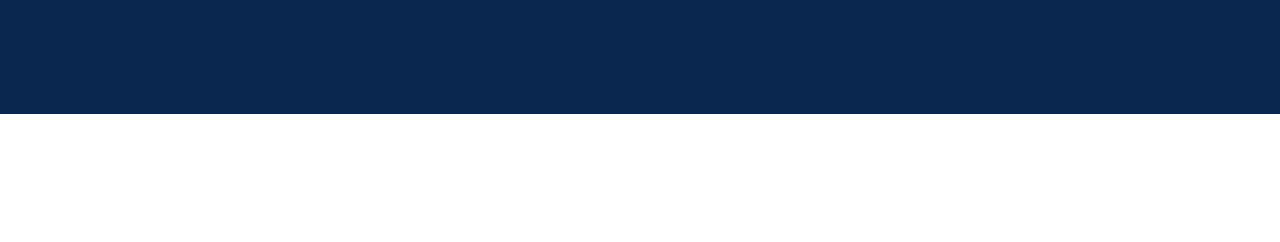
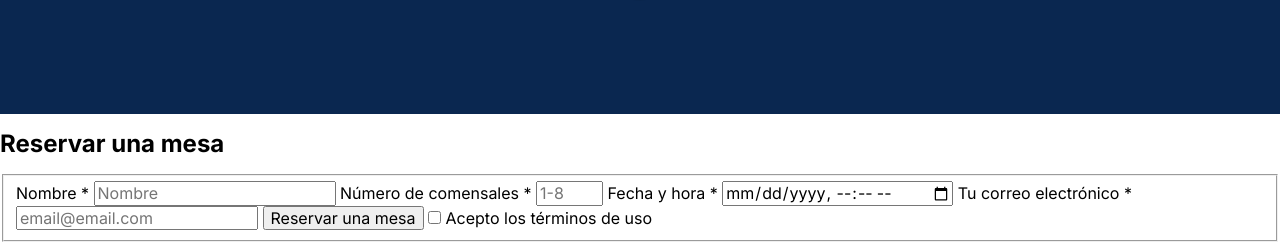
Before and after one commit to eNunezGit/web_project_coffeeshop, a plain HTML site: page index.html in a window 1280 px wide. Shown: the part 1486-1728 px from the top of the page. Before the commit the page ends 1600 px from the top, so only its background shows below. Drawn offline with Linux system fonts and the light colour scheme.

Commit message:
Reservation html done

```diff
--- a/index.html
+++ b/index.html
@@ -42,7 +42,7 @@
                     </li>
                     <li>
                         <a
-                        href="#"
+                        href="#footer"
                         class="nav__link"
                         >Contactos</a>
                     </li>
@@ -105,7 +105,34 @@
                     </div>
                 </div>
             </section>
-            <section id="reservation" class="reservation"></section>
+            <section id="reservation" class="reservation">
+                <h2 class="reservation__title">Reservar una mesa</h2>
+                <form class="form reservation__form">
+                    <fieldset class="form__fieldset">
+                        <label for="name" class="form__label">
+                            Nombre *
+                        </label>
+                        <input id="name" name="name" class="form__input" type="text" placeholder="Nombre" required>
+                        <label for="number-of-seats" class="form__label">
+                            Número de comensales *
+                        </label>
+                        <input id="number-of-seats" name="number-of-seats" class="form__input" type="number" placeholder="1-8" min="1" max="8" required>
+                        <label for="date" class="form__label">
+                            Fecha y hora *
+                        </label>
+                        <input id="date" name="-date" class="form__input" type="datetime-local" required>
+                        <label for="email" class="form__label">
+                            Tu correo electrónico *
+                        </label>
+                        <input id="email" name="email" class="form__input" type="email" placeholder="email@email.com" required>
+                        <button class="form__button">Reservar una mesa</button>
+                        <label for="terms-n-conditions" class="form-label">
+                            <input id="terms-n-conditions" name="terms-n-conditions" class="form__checkbox" type="checkbox" required>
+                            Acepto los términos de uso
+                        </label>
+                    </fieldset>
+                </form>
+            </section>
         </main>
         <footer class="footer"></footer>
     </div>
```
